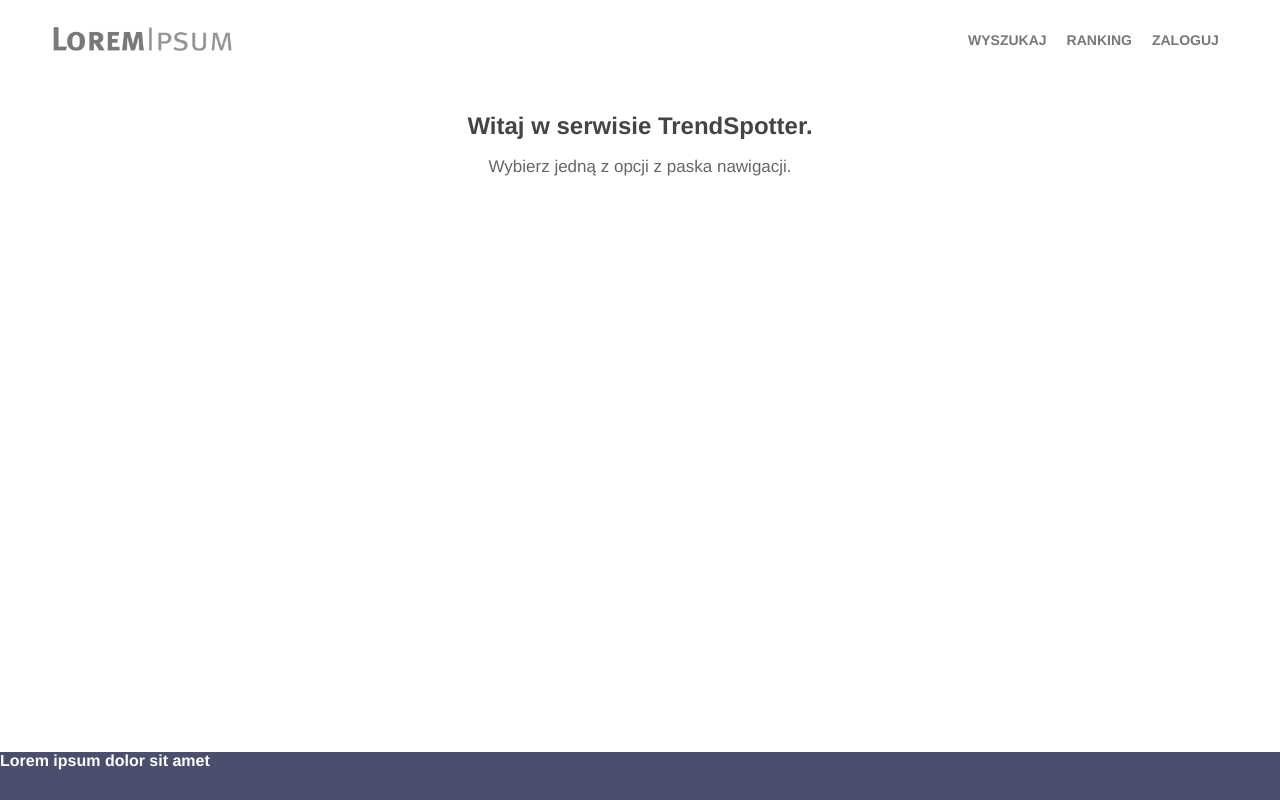
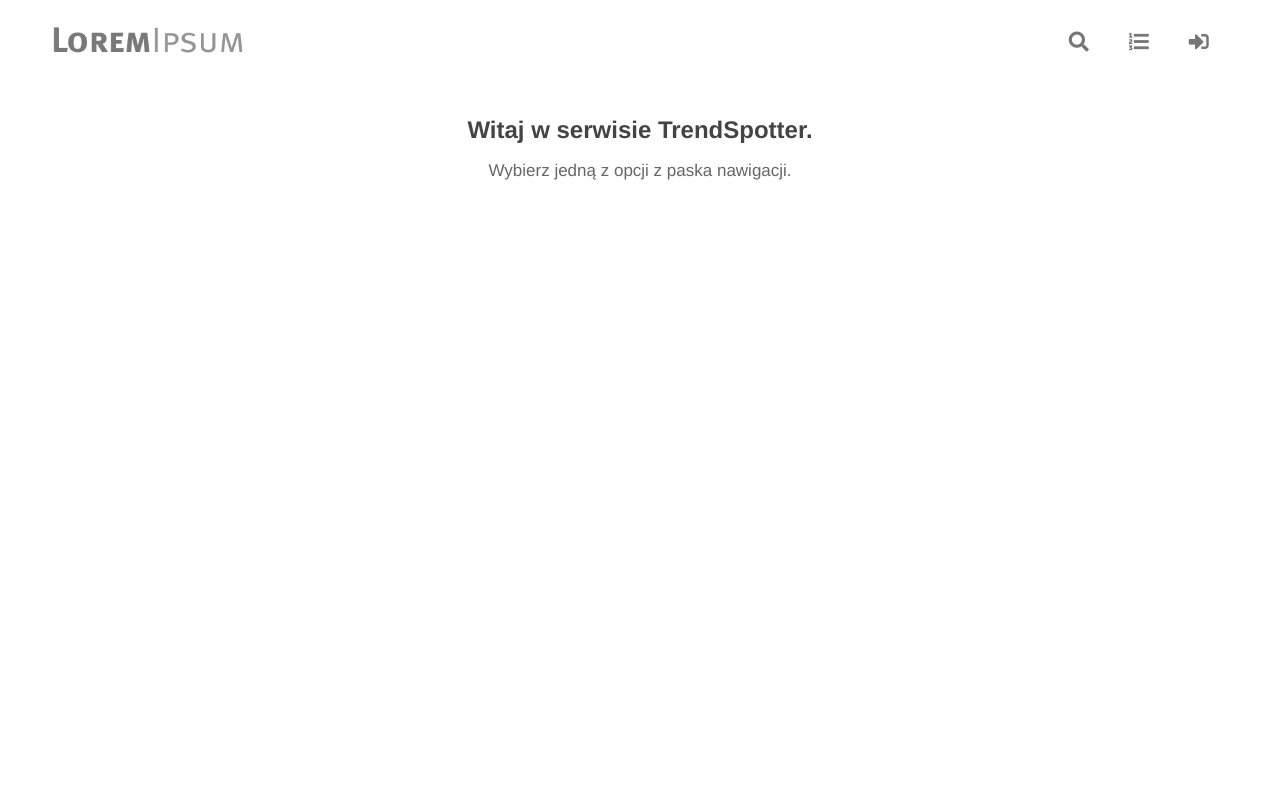
Before and after one commit to MironSz/IO20172018, a Django app: page / in a window 1280 px wide. Run offline with Django 3.2, Linux system fonts and the light colour scheme; parts of the project's set-up code (start-up, migrations or seed data) failed here and were passed over; some libraries are stand-ins or nearby versions.

Commit message:
Changed navbar links to icons

```diff
--- a/kod/trendspotter/crawler/static/css/main.css
+++ b/kod/trendspotter/crawler/static/css/main.css
@@ -1,9 +1,10 @@
 
 body {
-    margin: 0;
+    margin: 0 auto;
     padding: 0;
     border: 0;
     display: block;
+    max-width: 1440px;
     font-family: 'Graphik Web', Helvetica, Arial, sans-serif;
     background-color: #FFFFFF;
 }
@@ -21,7 +22,7 @@ header {
     margin: 10px 10px 10px 0;
     display: block;
     float: left;
-    height: 36px;
+    height: 38px;
 }
 
 nav {
@@ -42,7 +43,7 @@ nav li {
 }
 
 nav a {
-    padding: 20px 10px;
+    padding: 20px 20px;
     display: block;
     text-decoration: none;
     color: #777777;
@@ -50,8 +51,29 @@ nav a {
     font-weight: bold;
 }
 
+nav i {
+    font-size: 20px;
+}
+
+@media screen and (max-width: 600px) {
+    .logo {
+        margin: 14px 10px 14px 0;
+        height: 30px;
+    }
+
+    nav a {
+        padding: 22px 16px;
+    }
+
+    nav i {
+        font-size: 16px;
+    }
+}
+
 .popup-info {
     display: none;
+    width: 100px;
+    text-align: center;
     color: #666666;
     font-size: 14px;
     font-style: italic;
@@ -70,18 +92,6 @@ main {
     display: block;
 }
 
-footer {
-    position: absolute;
-    bottom: 0;
-    width: 100%;
-    height: 48px;
-    display: block;
-    background-color: #4B4E6D;
-    color: #FFFFFF;
-    font-size: 1em;
-    font-weight: bold;
-}
-
 h1 {
     font-size: 24px;
     font-weight: bold;
@@ -97,8 +107,8 @@ h2 {
 }
 
 button {
-    -webkit-border-radius: 15;
-    -moz-border-radius: 15;
+    -webkit-border-radius: 15px;
+    -moz-border-radius: 15px;
     border-radius: 15px;
     color: #444444;
     font-size: 16px;
--- a/kod/trendspotter/templates/main.html
+++ b/kod/trendspotter/templates/main.html
@@ -6,6 +6,7 @@
     <meta charset="UTF-8">
     <title>{% block title %}TrendSpotter{% endblock %}</title>
 
+    <link rel="stylesheet" href="https://use.fontawesome.com/releases/v5.0.13/css/all.css" integrity="sha384-DNOHZ68U8hZfKXOrtjWvjxusGo9WQnrNx2sqG0tfsghAvtVlRW3tvkXWZh58N9jp" crossorigin="anonymous">
     <link rel="stylesheet" href="{% static 'css/main.css' %}"/>
 
     {% block head %}{% endblock %}
@@ -17,16 +18,16 @@
     <a href="/"><img class="logo" src="{% static 'img/logo.png' %}"/></a>
     <nav><ul>
         <li>
-            <a class="nav-link" href="/search">WYSZUKAJ</a>
-            <div class="popup-info">wyszukaj wybrane frazy</div>
+            <a class="nav-link" href="/search"><i class="fa fa-search"></i></a>
+            <div class="popup-info">WYSZUKAJ</div>
         </li>
         <li>
-            <a class="nav-link" href="/topresults">RANKING</a>
-            <div class="popup-info">wyświetl ranking najpopularniejszych wyrazów</div>
+            <a class="nav-link" href="/topresults"><i class="fas fa-list-ol"></i></a>
+            <div class="popup-info">RANKING</div>
         </li>
         <li>
-            <a class="nav-link" href="/login">ZALOGUJ</a>
-            <div class="popup-info">zaloguj się do serwisu</div>
+            <a class="nav-link" href="/login"><i class="fas fa-sign-in-alt"></i></a>
+            <div class="popup-info">ZALOGUJ</div>
         </li>
     </ul></nav>
 </header>
@@ -35,19 +36,18 @@
     {% block main %}{% endblock %}
 </main>
 
-<footer>
-    Lorem ipsum dolor sit amet
-</footer>
+<script>
+    var navLinks = document.querySelectorAll('nav a.nav-link');
 
-<script>
-    var navPopups = document.querySelectorAll('nav .popup-info');
-
-    window.onmousemove = function(e) {
-        var x = e.clientX, y = e.clientY;
-        for (var i = 0; i < navPopups.length; i++) {
-            navPopups[i].style.top = (y + 15) + 'px';
-            navPopups[i].style.left = (x + 15) + 'px';
-        }
+    for (var i = 0; i < navLinks.length; i++) {
+        navLinks[i].addEventListener("mousemove", function (event) {
+            var x = event.clientX, y = event.clientY;
+            var popup = event.target.nextSibling;
+            if (popup) {
+                event.target.nextSibling.style.top = (y + 20) + 'px';
+                event.target.nextSibling.style.left = (x - 50) + 'px';
+            }
+        });
     }
 </script>
 
```
